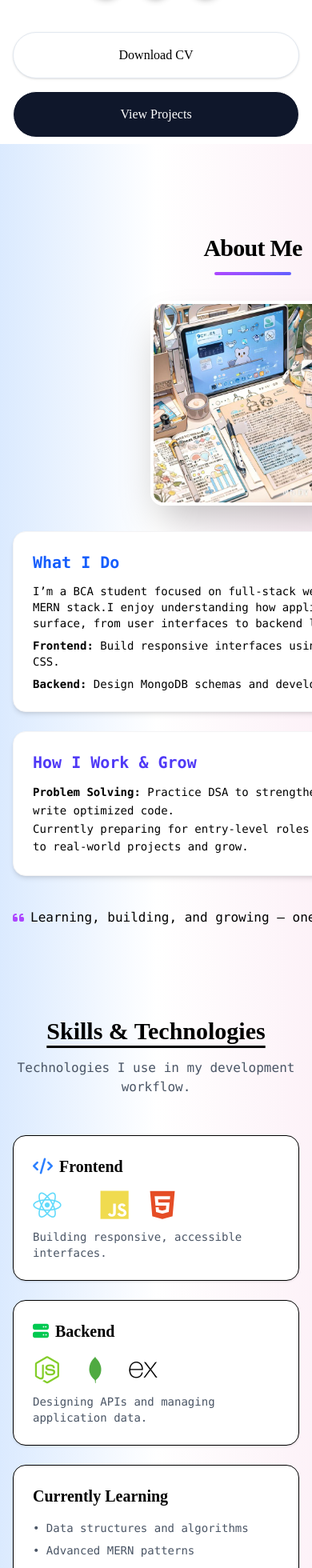
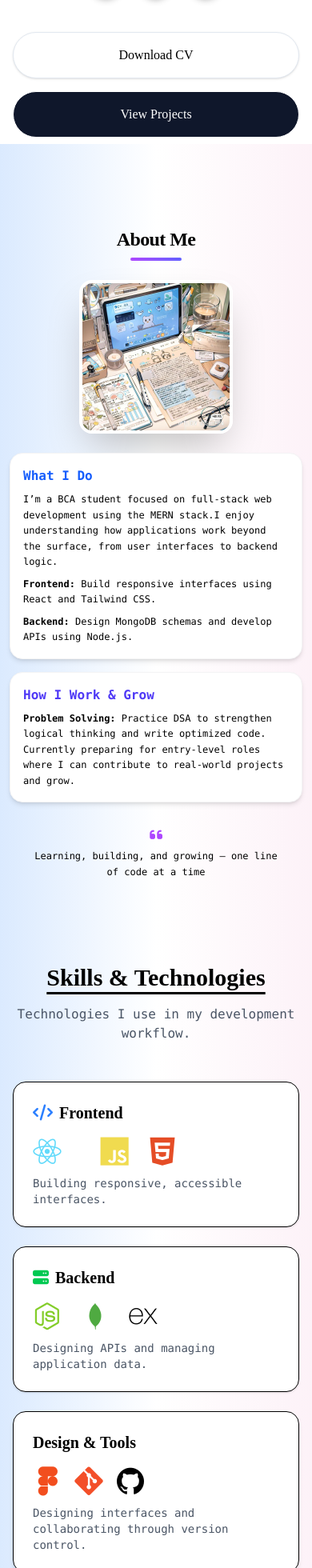
Before and after one commit to CodeWithAks/Portfolio, a React (Vite) app: page / in a window 390 px wide. Shown: the part 778-2738 px from the top of the page at 80% size. Built offline with nearby package versions, Linux system fonts and the light colour scheme.

Commit message:
Fixed UI

```diff
--- a/src/components/AboutSection.jsx
+++ b/src/components/AboutSection.jsx
@@ -4,48 +4,40 @@ const AboutSection = () => {
   return (
 
     <section id="about" className="scroll w-full bg-gradient-to-r from-blue-100 via-white to-pink-50 overflow-hidden">
-      <div className="max-w-6xl mx-auto px-4 sm:px-6 py-8 md:py-12">
+      <div className="max-w-6xl mx-auto px-3 sm:px-6 lg:px-8 py-6 sm:py-8 md:py-12">
 
         {/* Heading */}
-        <div className="text-center mb-8">
-          <h1 className="text-3xl sm:text-5xl font-extrabold tracking-tight">About Me</h1>
-          <div className="mx-auto mt-3 h-1 w-24 rounded-full bg-gradient-to-r from-purple-500 to-indigo-500" />
+        <div className="text-center mb-6 sm:mb-8 md:mb-10">
+          <h1 className="text-2xl sm:text-3xl md:text-4xl lg:text-5xl font-extrabold tracking-tight leading-tight">About Me</h1>
+          <div className="mx-auto mt-2 sm:mt-3 h-1 w-16 sm:w-20 md:w-24 rounded-full bg-gradient-to-r from-purple-500 to-indigo-500" />
         </div>
 
         {/* Image + Content */}
-        <div className="grid grid-cols-1 lg:grid-cols-2 gap-8 items-center">
+        <div className="grid grid-cols-1 lg:grid-cols-2 gap-6 sm:gap-8 items-center">
           <div className="flex justify-center">
             <img
               src="/images/bio-img.jpg"
               alt="Akshara"
-              className="w-64 h-64 md:w-80 md:h-80 object-cover rounded-2xl border-4 border-white shadow-2xl"
+              className="w-48 h-48 sm:w-56 sm:h-56 md:w-72 md:h-72 lg:w-80 lg:h-80 object-cover rounded-2xl border-4 border-white shadow-2xl"
             />
           </div>
 
-          <div className="flex flex-col gap-6">
+          <div className="flex flex-col gap-4 sm:gap-5 md:gap-6">
             {/* Card 1 */}
-            <div className="bg-white p-6 rounded-2xl shadow-md border border-zinc-100">
-              <h3 className='font-bold font-mono text-xl mb-3 text-blue-600'>What I Do</h3>
-              <div className="text-sm sm:text-base space-y-2 font-mono">
+            <div className="bg-white p-4 sm:p-5 md:p-6 rounded-2xl shadow-md border border-zinc-100 hover:shadow-lg transition-shadow">
+              <h3 className='font-bold font-mono text-base sm:text-lg md:text-xl mb-2 sm:mb-3 text-blue-600'>What I Do</h3>
+              <div className="text-xs sm:text-sm md:text-base space-y-2 font-mono leading-relaxed">
                 <p>I’m a BCA student focused on full-stack web development using the MERN stack.I enjoy understanding how applications work beyond the surface, from user interfaces to backend logic.</p>
                 <p><span className='font-bold'>Frontend:</span> Build responsive interfaces using React and Tailwind CSS.</p>
                 <p><span className='font-bold'>Backend:</span> Design MongoDB schemas and develop APIs using Node.js.</p>
               </div>
             </div>
-            {/* <div className="bg-white p-5 sm:p-6 rounded-2xl shadow-lg border border-zinc-200 w-200">
-              <h1 className='text-center font-bold font-mono text-2xl'>What I Do</h1>
-              <p className="text-sm sm:text-base md:text-lg leading-relaxed font-mono tracking-tight">
-                <p>I’m a BCA student focused on full-stack web development using the MERN stack. <br></br>I enjoy understanding how applications work beyond the surface, from user interfaces to backend logic.<br></br>
-                  <span className='font-bold'>Frontend:</span> Build responsive, user-friendly interfaces from Figma designs using React and Tailwind CSS.<br></br>
-                  <span className='font-bold'>Backend:</span> Design MongoDB schemas and develop RESTful APIs using Node.js and Express.</p>
-              </p>
-            </div> */}
 
 
           {/* Card 2 */}
-            <div className="bg-white p-6 rounded-2xl shadow-md border border-zinc-100">
-              <h3 className='font-bold font-mono text-xl mb-3 text-indigo-600'>How I Work & Grow</h3>
-              <p className="text-sm sm:text-base font-mono leading-relaxed">
+            <div className="bg-white p-4 sm:p-5 md:p-6 rounded-2xl shadow-md border border-zinc-100 hover:shadow-lg transition-shadow">
+              <h3 className='font-bold font-mono text-base sm:text-lg md:text-xl mb-2 sm:mb-3 text-indigo-600'>How I Work & Grow</h3>
+              <p className="text-xs sm:text-sm md:text-base font-mono leading-relaxed">
                 <span className='font-bold'>Problem Solving:</span> Practice DSA to strengthen logical thinking and write optimized code. <br />
                 Currently preparing for entry-level roles where I can contribute to real-world projects and grow.
               </p>
@@ -54,12 +46,9 @@ const AboutSection = () => {
         </div>
 
         {/* Quote */}
-        <div className="mt-10 flex justify-center lg:justify-end">
-          <div className="flex items-center gap-2 text-base sm:text-lg md:text-xl font-mono max-w-2xl text-center lg:text-left whitespace-nowrap">
-            <i className="fa-solid fa-quote-left text-purple-500"></i>
-            <span>Learning, building, and growing — one line of code at a time</span>
-
-          </div>
+        <div className="mt-8 sm:mt-10 flex flex-col sm:flex-row justify-center lg:justify-end items-center lg:items-end gap-2 sm:gap-3 px-2">
+          <i className="fa-solid fa-quote-left text-purple-500 text-lg sm:text-xl md:text-2xl flex-shrink-0"></i>
+          <span className="text-xs sm:text-sm md:text-base lg:text-lg font-mono text-center sm:text-left max-w-xs sm:max-w-2xl leading-relaxed">Learning, building, and growing — one line of code at a time</span>
         </div>
 
       </div>
--- a/src/components/SkillsSection.jsx
+++ b/src/components/SkillsSection.jsx
@@ -4,11 +4,14 @@ const SkillsSection = () => {
   return (
     <section id="skill" className="w-full py-16 bg-gradient-to-r from-blue-100 via-white to-pink-50 scroll">
       <div className="max-w-6xl mx-auto px-4">
+
+        {/* Heading */}
         <div className="text-center mb-12">
           <h1 className="text-3xl sm:text-5xl font-extrabold underline underline-offset-8 mb-4">Skills & Technologies</h1>
           <p className='text-gray-600 font-mono'>Technologies I use in my development workflow.</p>
         </div>
 
+        {/* Frontend */}
         <div className="grid grid-cols-1 md:grid-cols-2 gap-6">
           <div className="bg-white rounded-2xl p-6 shadow-sm border hover:shadow-md transition-shadow">
             <h2 className="text-xl font-bold mb-4 flex items-center gap-2"><i className="fa-solid fa-code text-blue-500"></i> Frontend</h2>
@@ -23,18 +26,35 @@ const SkillsSection = () => {
             </p>
           </div>
 
+          {/* Backend */}
           <div className="bg-white rounded-2xl p-6 shadow-sm border hover:shadow-md transition-shadow">
             <h2 className="text-xl font-bold mb-4 flex items-center gap-2"><i className="fa-solid fa-server text-green-500"></i> Backend</h2>
             <div className="flex flex-wrap gap-6 text-4xl">
               <i className="devicon-nodejs-plain colored" />
               <i className="devicon-mongodb-plain colored" />
               <i className="devicon-express-original" />
+              <i className="devicon-mysql-original colored" />
             </div>
             <p className="mt-3 text-sm text-gray-600 font-mono">
               Designing APIs and managing application data.
             </p>
           </div>
 
+          {/* Tools */}
+          <div className="bg-white rounded-2xl p-6 shadow-md border md:col-span-2">
+            <h2 className="text-xl font-bold mb-4">Design & Tools</h2>
+            <div className="flex flex-wrap gap-4 text-4xl">
+              <i className="devicon-figma-plain colored" />
+              <i className="devicon-git-plain colored" />
+              <i className="devicon-github-original" />
+               <i className="devicon-postman-plain colored" />
+            </div>
+            <p className="mt-3 text-sm text-gray-600 font-mono">
+              Designing interfaces and collaborating through version control.
+            </p>
+          </div>
+
+          {/* Currently */}
           <div className="bg-white rounded-2xl p-6 shadow-sm border md:col-span-2">
             <h2 className="text-xl font-bold mb-4">Currently Learning</h2>
             <ul className="grid grid-cols-1 sm:grid-cols-2 gap-2 text-sm text-gray-600 font-mono">
```
